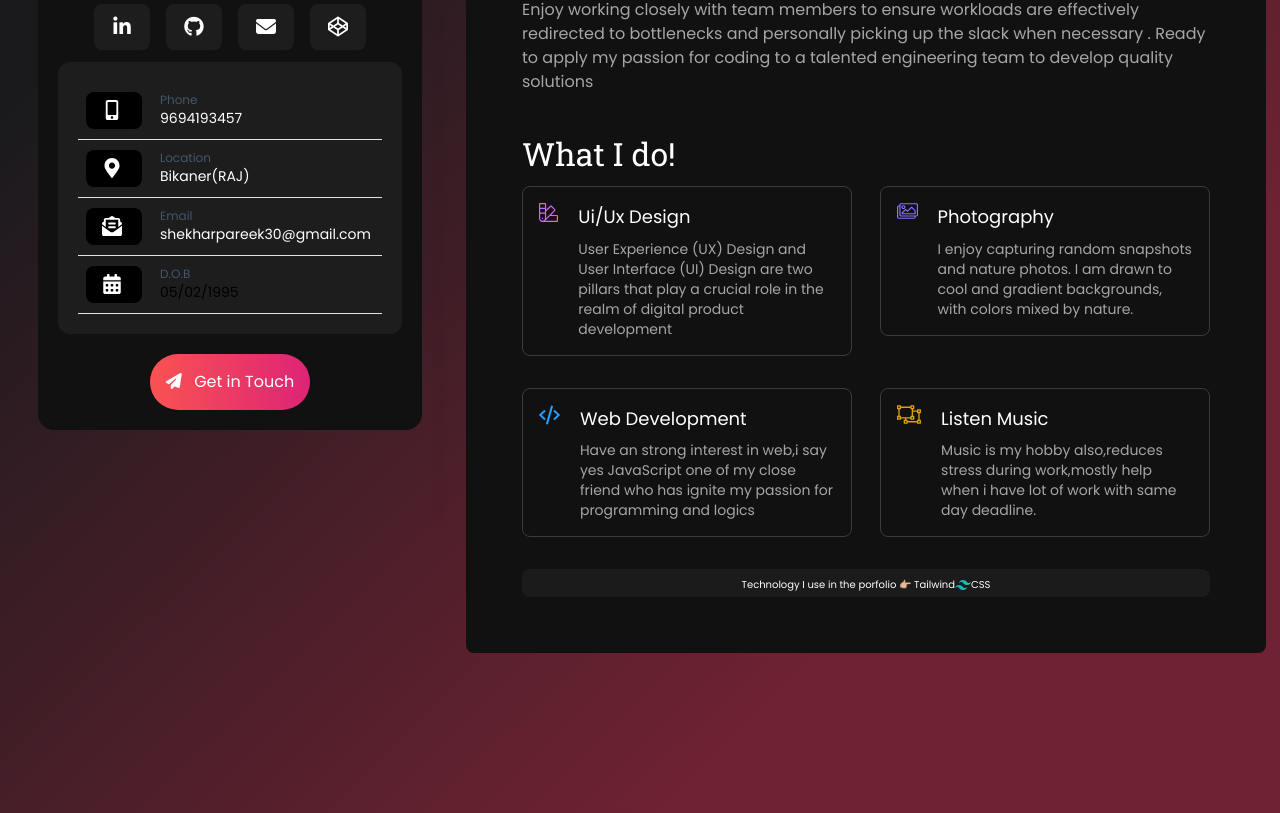
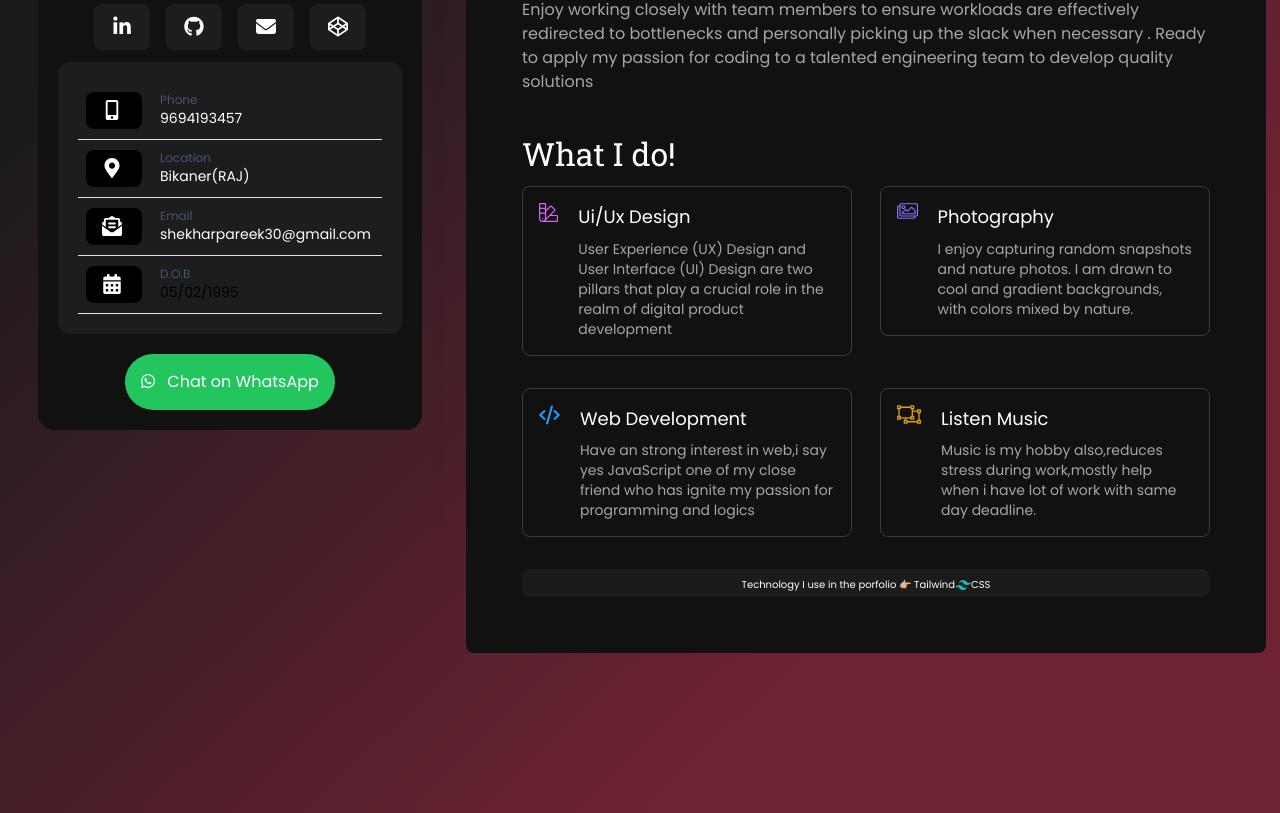
Before and after one commit to ShekharPareek/Mera-Portfolio, a website: page index.html in a window 1280 px wide. Shown: the part 600-1413 px from the top of the page. Drawn offline with nearby package versions, Linux system fonts and the light colour scheme.

Commit message:
code push

```diff
--- a/index.html
+++ b/index.html
@@ -132,10 +132,11 @@
               </div>
             </div>
           </div>
-          <a href="mailto:shekhar@example.com?subject=Portfolio%20Inquiry&body=Hi%20Shekhar%2C%20I%20loved%20your%20work..." class="p-4 bg-gradient-to-r from-[#FA5252] to-[#DD2476] rounded-full mt-5 w-fit text-center text-white cursor-pointer inline-block">
-            <i class="fa-solid fa-paper-plane mr-2"></i>
-            Get in Touch
+          <a href="https://wa.me/919694193457" target="_blank" class="p-4 bg-green-500 rounded-full mt-5 w-fit text-center text-white cursor-pointer inline-block">
+            <i class="fa-brands fa-whatsapp mr-2"></i>
+            Chat on WhatsApp
           </a>
+
 
         </div>
       </div>
```
